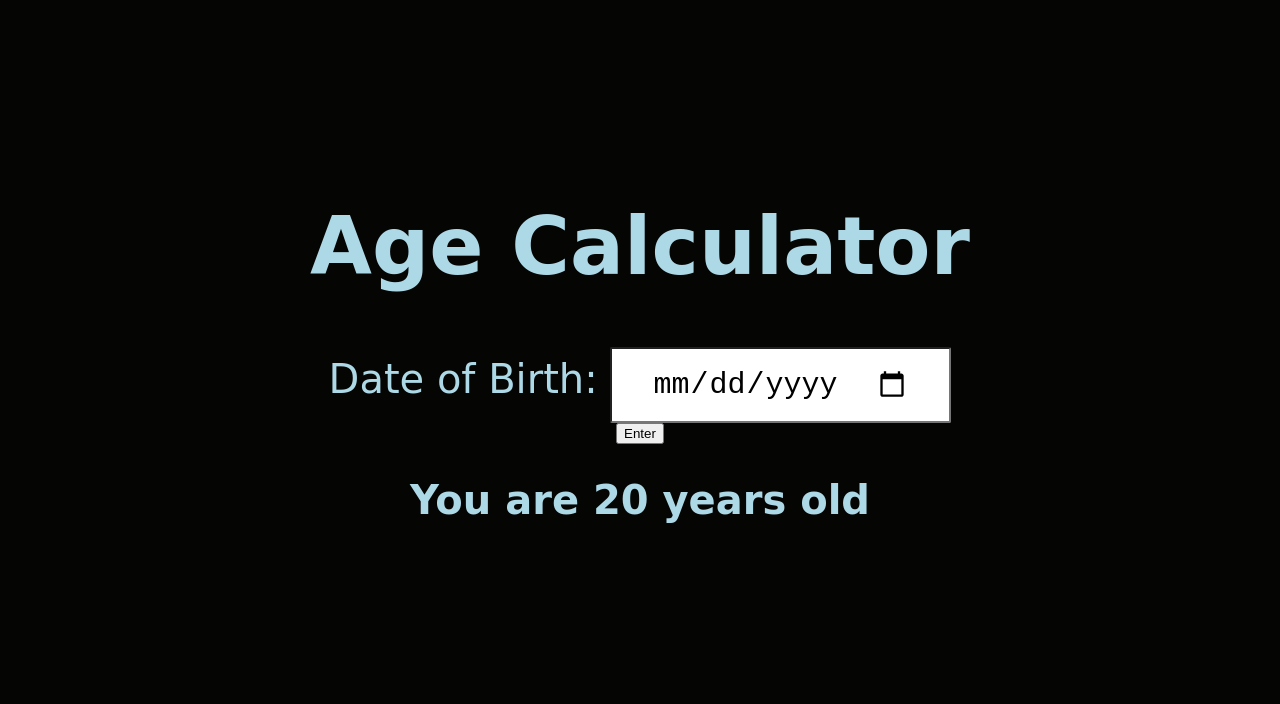
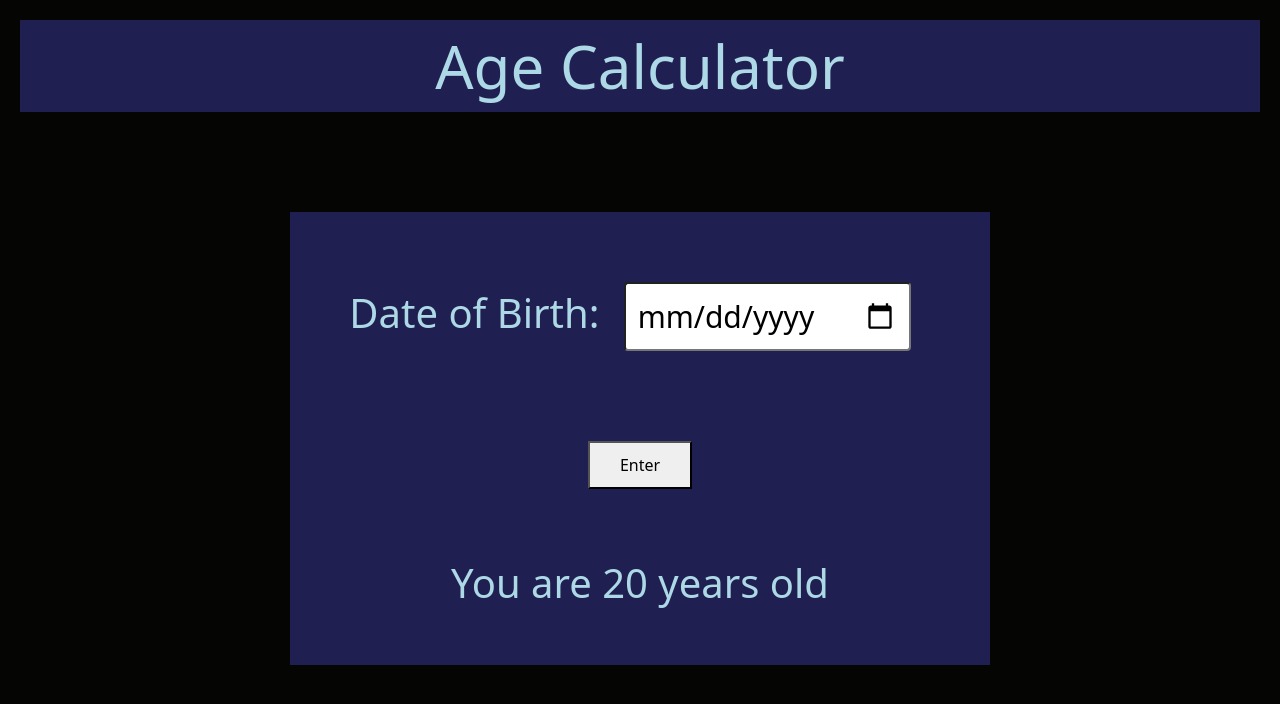
Before and after one commit to aam214/Age-Calculation, a plain HTML site: page index.html in a window 1280 px wide. Drawn offline with nearby package versions, Linux system fonts and the light colour scheme.

Commit message:
Added Bootstrap to head of HTML. Moved div below h1. Edited h1, .container, input, and button CSS.

```diff
--- a/index.html
+++ b/index.html
@@ -2,13 +2,14 @@
 <html lang="en">
 <head>
   <meta charset="UTF-8">
+  <link href="https://cdn.jsdelivr.net/npm/bootstrap@5.3.3/dist/css/bootstrap.min.css" rel="stylesheet" integrity="sha384-QWTKZyjpPEjISv5WaRU9OFeRpok6YctnYmDr5pNlyT2bRjXh0JMhjY6hW+ALEwIH" crossorigin="anonymous">
   <meta name="viewport" content="width=device-width, initial-scale=1.0">
   <link rel="stylesheet" href="styles.css">
   <title>Document</title>
 </head>
 <body>
+  <h1>Age Calculator</h1>
   <div class="container">
-  <h1>Age Calculator</h1>
   <form>
   <label for="birthday">Date of Birth: </label>
   <input type="date" id="DOB">
@@ -16,7 +17,7 @@
   <button>Enter</button>
 </div>
   </form>
-  <h2 id="yourAge">You are 20 years old </h2>
+  <h2 id="yourAge">You are 20 years old</h2>
   </div>
 <script src="index.js"></script>
 </body>
--- a/styles.css
+++ b/styles.css
@@ -1,27 +1,45 @@
 body{
   background-color: rgb(5, 5, 4);
   color: lightblue;
-  font-family: cursive;
 }
 h1{
-  font-size: 80px;
+  font-size: 60px;
+  text-align: center;
+  margin-top: 90px;
+  background-color: rgba(74, 72, 199, 0.397);
+  padding: 10px 20px 10px 20px;
+  margin: 20px;
 }
 h2{
+margin-top: 10px;
 font-size: 40px;
+margin-top: 70px;
 }
 .container{
   margin: 0 auto;
   display: block;
 text-align: center;
   max-width: 700px;
-  margin-top: 200px;
+  padding: 50px;
+  margin-top: 100px;
+  background-color:rgba(74, 72, 199, 0.397);
 }
 label{
   font-size: 40px;
   align-items: baseline;
 }
 input{
-  padding: 18px 40px 18px 40px;
-  border-radius: 2px;
+  padding: 10px 12px 10px 12px;
+  border-radius: 4px;
   font-size: 30px;
+  margin: 20px;
 }
+button{
+  padding: 10px 30px 10px 30px;
+  margin-top: 70px;
+transition: width .5s;
+}
+button:hover{
+  width: 120px;
+  opacity: 0.8;
+}
```
